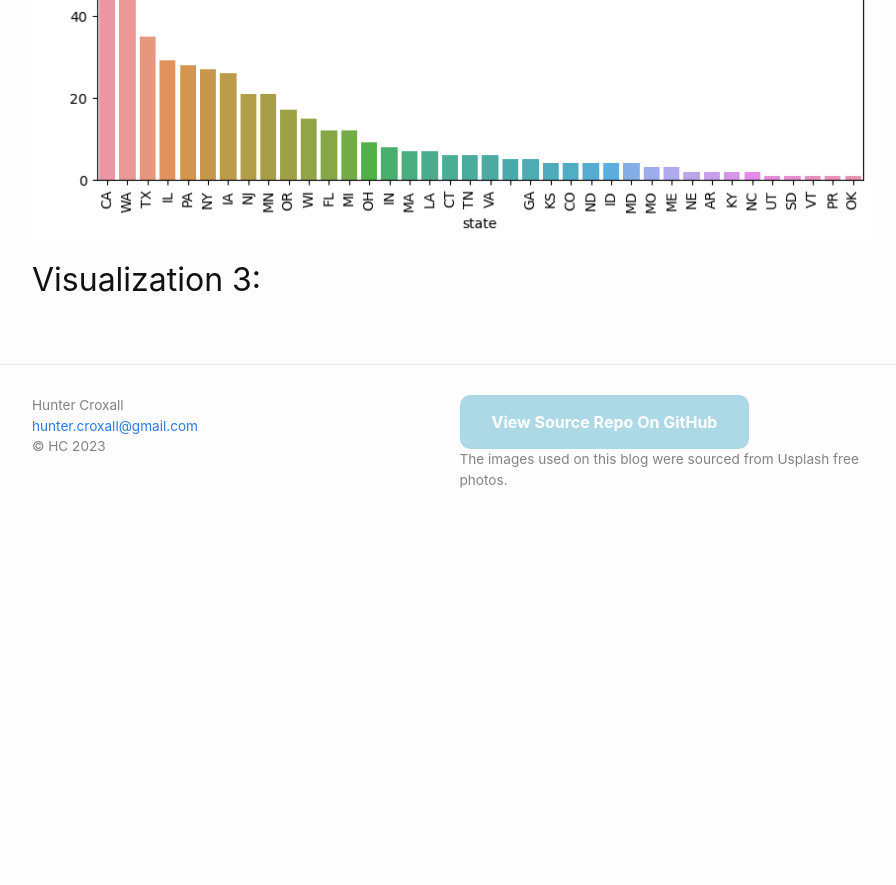
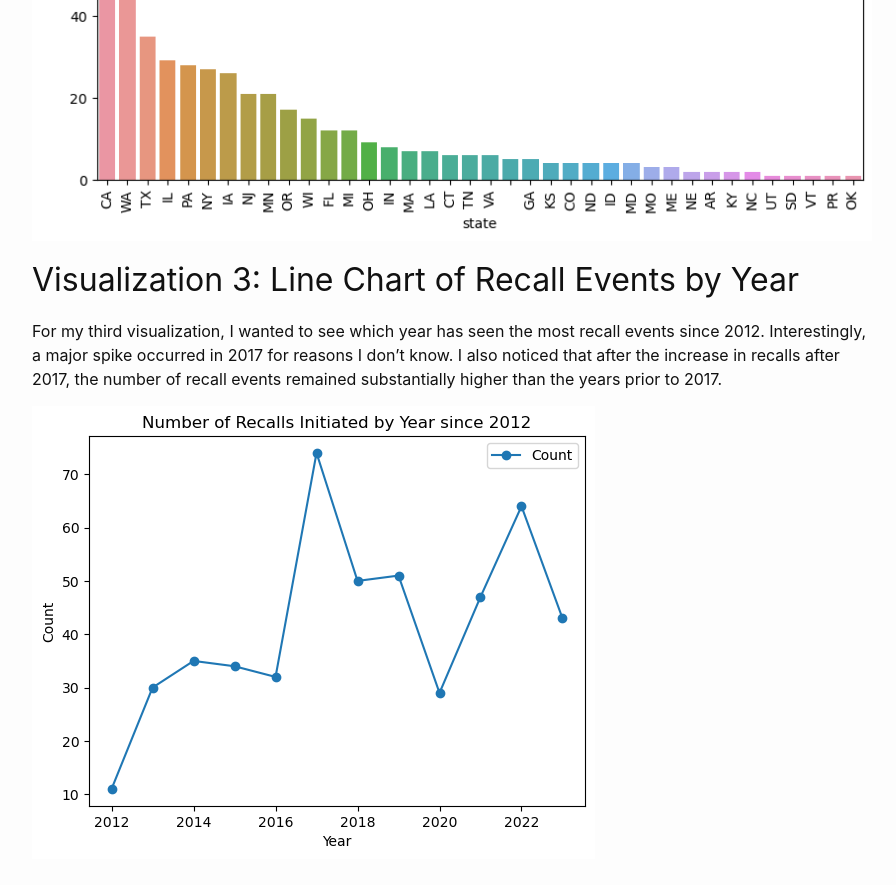
Before and after one commit to huntercroxall/huntercroxall.github.io, a Jekyll site: the page built from _posts/2023-12-12-data-analysis-stat386.md, in a window 1280 px wide and 900 px high, scrolled down 1952 px. Shown: the top 885 px of the window, without its empty margins (188-1084 px from the left). Built offline with Jekyll 4.4.1, drawn with Linux system fonts in a browser that asks for light colours; comment, search, counter and statistics services are not loaded; before the commit the page ends 2502 px from its top, so only the background shows below that.

Commit message:
Completed Vis 3 2023-12-12-data-analysis-stat386.md

```diff
--- a/_posts/2023-12-12-data-analysis-stat386.md
+++ b/_posts/2023-12-12-data-analysis-stat386.md
@@ -22,4 +22,7 @@ For my second visualization, I wanted to see where the majority of the the recal
 ![Look at this wonderful graph!](/assets/images/count_by_state.png "Count By State")
 
 
-## Visualization 3:
+## Visualization 3: Line Chart of Recall Events by Year
+For my third visualization, I wanted to see which year has seen the most recall events since 2012. Interestingly, a major spike occurred in 2017 for reasons I don't know. I also noticed that after the increase in recalls after 2017, the number of recall events remained substantially higher than the years prior to 2017.
+
+![Look at this wonderful graph!](/assets/images/line_graph.png "Line Graph by Year")
```
